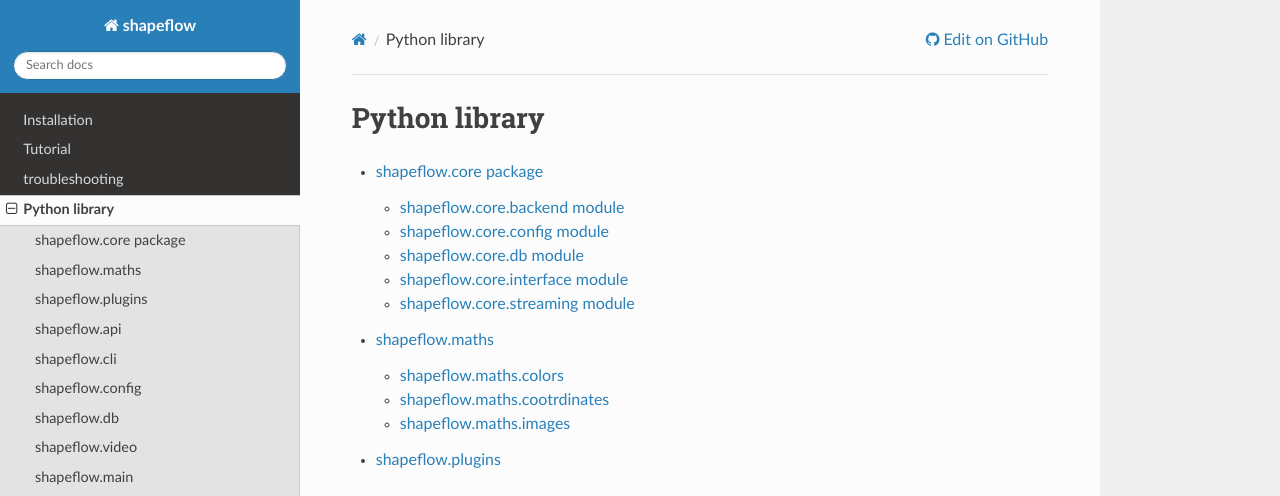
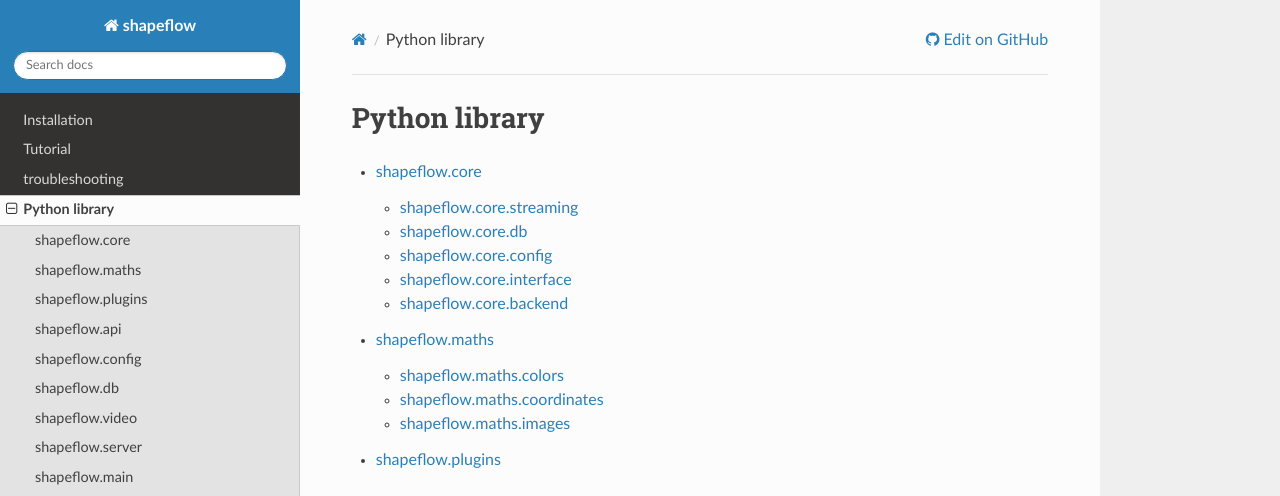
Before and after one commit to ybnd/shapeflow, a Sphinx documentation site: the page built from docs/source/shapeflow.rst, in a window 1280 px wide and 1400 px high. Shown: the top 496 px of the window. Built offline with Sphinx 7.4.7 and the Read the Docs theme 2.0.0, drawn with Linux system fonts in a browser that asks for light colours; some of the changed text lies outside the part shown; grey boxes are pictures that could not be loaded.

Commit message:
Reorder modules to match dependency hierarchy

```diff
--- a/docs/source/shapeflow.core.rst
+++ b/docs/source/shapeflow.core.rst
@@ -1,47 +1,47 @@
-shapeflow.core package
-======================
+shapeflow.core
+==============
 
 .. automodule:: shapeflow.core
    :members:
    :undoc-members:
    :show-inheritance:
 
-shapeflow.core.backend module
------------------------------
+shapeflow.core.streaming
+------------------------
 
-.. automodule:: shapeflow.core.backend
+.. automodule:: shapeflow.core.streaming
    :members:
    :undoc-members:
    :show-inheritance:
 
-shapeflow.core.config module
-----------------------------
+shapeflow.core.db
+-----------------
+
+.. automodule:: shapeflow.core.db
+   :members:
+   :undoc-members:
+   :show-inheritance:
+
+shapeflow.core.config
+---------------------
 
 .. automodule:: shapeflow.core.config
    :members:
    :undoc-members:
    :show-inheritance:
 
-shapeflow.core.db module
--------------------------
-
-.. automodule:: shapeflow.core.db
-   :members:
-   :undoc-members:
-   :show-inheritance:
-
-shapeflow.core.interface module
--------------------------------
+shapeflow.core.interface
+------------------------
 
 .. automodule:: shapeflow.core.interface
    :members:
    :undoc-members:
    :show-inheritance:
 
-shapeflow.core.streaming module
--------------------------------
+shapeflow.core.backend
+----------------------
 
-.. automodule:: shapeflow.core.streaming
+.. automodule:: shapeflow.core.backend
    :members:
    :undoc-members:
    :show-inheritance:
--- a/docs/source/shapeflow.maths.rst
+++ b/docs/source/shapeflow.maths.rst
@@ -11,8 +11,8 @@ shapeflow.maths.colors
    :show-inheritance:
 
 
-shapeflow.maths.cootrdinates
-----------------------------
+shapeflow.maths.coordinates
+---------------------------
 
 .. automodule:: shapeflow.maths.coordinates
    :members:
--- a/docs/source/shapeflow.rst
+++ b/docs/source/shapeflow.rst
@@ -18,13 +18,6 @@ shapeflow.api
 .. automodule:: shapeflow.api
    :members:
    :private-members:
-   :show-inheritance:
-
-shapeflow.cli
--------------
-
-.. automodule:: shapeflow.cli
-   :members:
    :show-inheritance:
 
 shapeflow.config
@@ -48,6 +41,13 @@ shapeflow.video
    :members:
    :show-inheritance:
 
+shapeflow.server
+----------------
+
+.. automodule:: shapeflow.server
+   :members:
+   :show-inheritance:
+
 shapeflow.main
 --------------
 
```
Also changed, not shown: other parts of docs/source/shapeflow.rst (+3 -3 lines).
